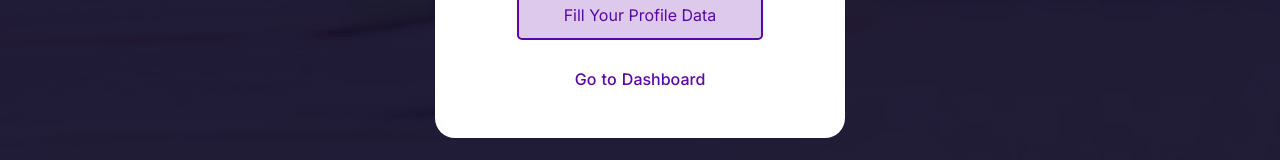
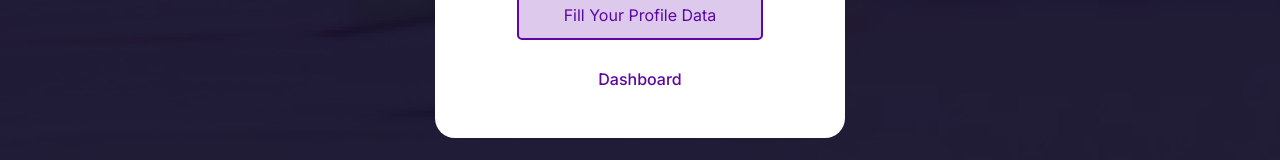
Before and after one commit to Emodot/startx, a Nuxt app: page /register in a window 1280 px wide. Both pictures are taken after a click on the button "Register". Shown: the part 477-637 px from the top of the page. Built offline with nearby package versions, Linux system fonts and the light colour scheme.

Commit message:
made fixes

```diff
--- a/components/Modals/AccountCreated.vue
+++ b/components/Modals/AccountCreated.vue
@@ -26,7 +26,7 @@
           </button>
         </div>
         <p class="text" @click="$router.push('/')">
-          Go to Dashboard
+          Dashboard
         </p>
       </div>
     </div>
```
